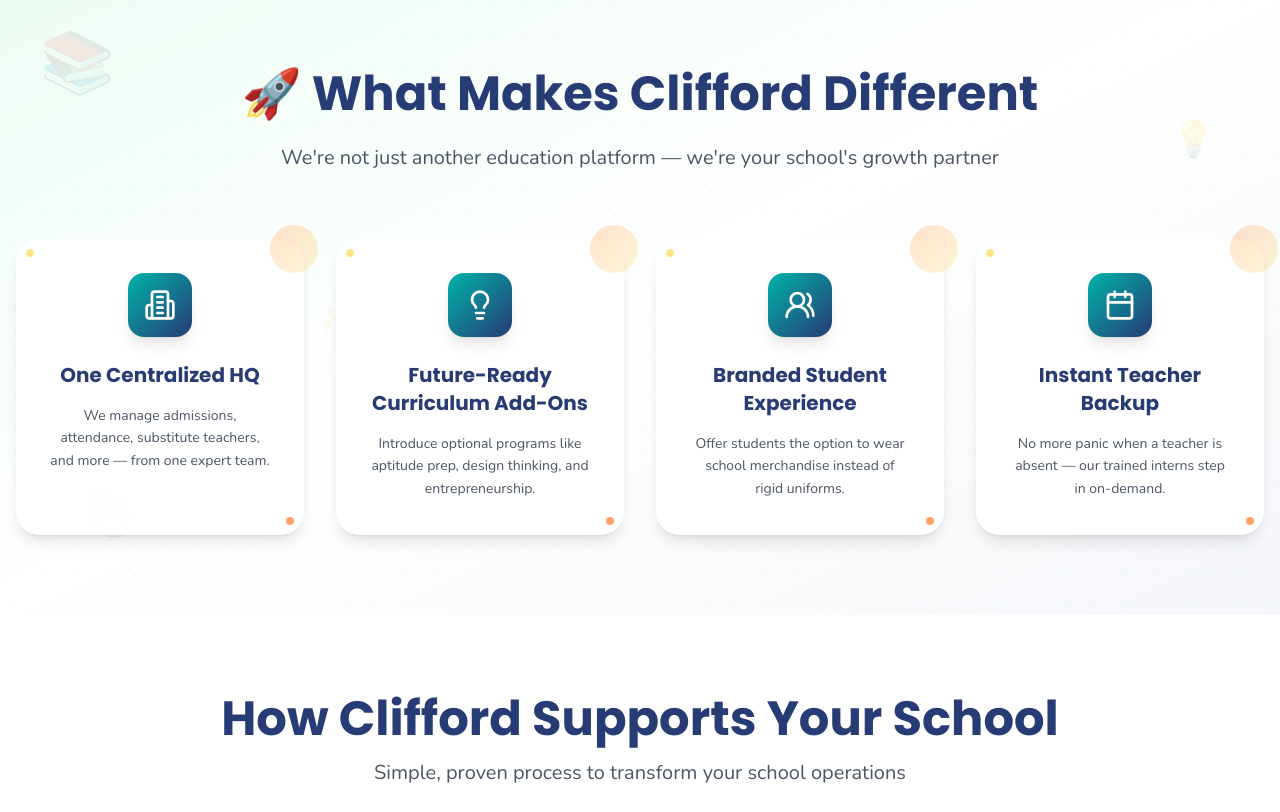
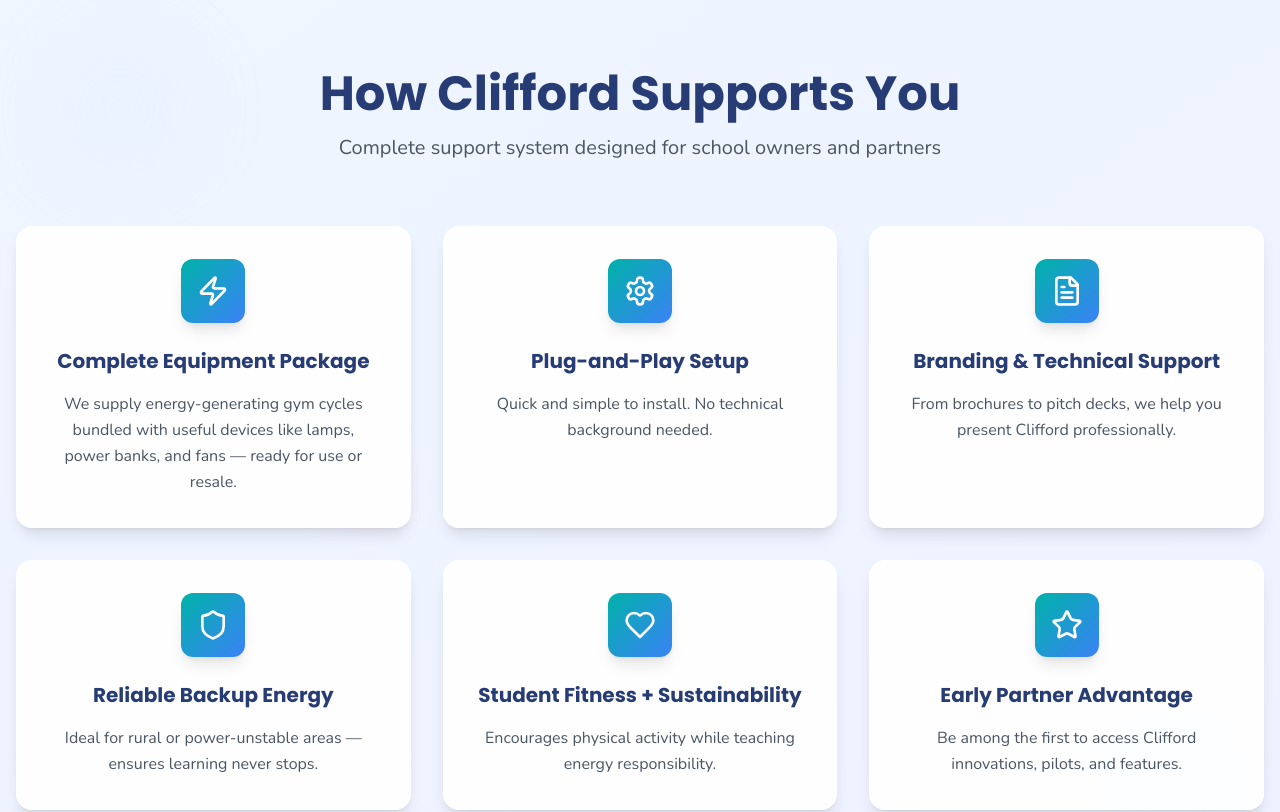
Before and after one commit to cliffford7899/school-growth-alchemy, a React (Vite) app: page / in a window 1280 px wide. Shown: the part 1520-2332 px from the top of the page. Built offline with nearby package versions, Linux system fonts and the light colour scheme.

Commit message:
Add "How Clifford Supports You" section
Adds a new section to the landing page to showcase how Clifford supports school partners, including a grid layout with cards, icons, and animations. The section is placed after the "Why Partner With Us" section.

```diff
--- /dev/null
+++ b/src/components/SupportSection.tsx
@@ -0,0 +1,96 @@
+
+import { Zap, Settings, FileText, Shield, Heart, Star } from "lucide-react";
+
+const SupportSection = () => {
+  const supportPoints = [
+    {
+      icon: Zap,
+      title: "Complete Equipment Package",
+      description: "We supply energy-generating gym cycles bundled with useful devices like lamps, power banks, and fans — ready for use or resale."
+    },
+    {
+      icon: Settings,
+      title: "Plug-and-Play Setup",
+      description: "Quick and simple to install. No technical background needed."
+    },
+    {
+      icon: FileText,
+      title: "Branding & Technical Support",
+      description: "From brochures to pitch decks, we help you present Clifford professionally."
+    },
+    {
+      icon: Shield,
+      title: "Reliable Backup Energy",
+      description: "Ideal for rural or power-unstable areas — ensures learning never stops."
+    },
+    {
+      icon: Heart,
+      title: "Student Fitness + Sustainability",
+      description: "Encourages physical activity while teaching energy responsibility."
+    },
+    {
+      icon: Star,
+      title: "Early Partner Advantage",
+      description: "Be among the first to access Clifford innovations, pilots, and features."
+    }
+  ];
+
+  return (
+    <section className="py-20 bg-gradient-to-br from-blue-50 to-indigo-50 relative overflow-hidden">
+      {/* Background decorative elements */}
+      <div className="absolute inset-0 opacity-10">
+        <div className="absolute top-10 left-10 w-40 h-40 bg-gradient-to-br from-blue-200 to-indigo-200 rounded-full blur-2xl"></div>
+        <div className="absolute bottom-10 right-10 w-32 h-32 bg-gradient-to-br from-teal-200 to-blue-200 rounded-full blur-xl"></div>
+        <div className="absolute top-1/2 left-1/4 w-24 h-24 bg-gradient-to-br from-purple-200 to-pink-200 rounded-full blur-lg"></div>
+      </div>
+
+      <div className="container mx-auto px-4 relative z-10">
+        {/* Section Title */}
+        <div className="text-center mb-16 animate-fade-in-up">
+          <h2 className="font-heading font-bold text-4xl lg:text-5xl text-brand-navy mb-4">
+            How Clifford Supports You
+          </h2>
+          <p className="font-body text-xl text-gray-600 max-w-3xl mx-auto">
+            Complete support system designed for school owners and partners
+          </p>
+        </div>
+
+        {/* Support Cards Grid */}
+        <div className="grid md:grid-cols-2 lg:grid-cols-3 gap-8 max-w-7xl mx-auto">
+          {supportPoints.map((point, index) => (
+            <div
+              key={index}
+              className="group bg-white/90 backdrop-blur-sm p-8 rounded-2xl shadow-lg hover:shadow-2xl border border-white/20 transition-all duration-300 hover:-translate-y-2 animate-fade-in-up relative overflow-hidden"
+              style={{ animationDelay: `${index * 0.1}s` }}
+            >
+              {/* Card background gradient */}
+              <div className="absolute inset-0 bg-gradient-to-br from-brand-teal/5 to-blue-500/5 opacity-0 group-hover:opacity-100 transition-opacity duration-300"></div>
+
+              <div className="relative z-10">
+                {/* Icon */}
+                <div className="w-16 h-16 bg-gradient-to-br from-brand-teal to-blue-500 rounded-xl mx-auto mb-6 flex items-center justify-center group-hover:scale-110 transition-transform duration-300 shadow-lg">
+                  <point.icon className="w-8 h-8 text-white" />
+                </div>
+
+                {/* Title */}
+                <h3 className="font-heading font-bold text-xl text-brand-navy mb-4 text-center">
+                  {point.title}
+                </h3>
+
+                {/* Description */}
+                <p className="font-body text-gray-600 leading-relaxed text-center">
+                  {point.description}
+                </p>
+              </div>
+
+              {/* Subtle bottom accent */}
+              <div className="absolute bottom-0 left-0 right-0 h-1 bg-gradient-to-r from-brand-teal to-blue-500 opacity-0 group-hover:opacity-100 transition-opacity duration-300"></div>
+            </div>
+          ))}
+        </div>
+      </div>
+    </section>
+  );
+};
+
+export default SupportSection;
--- a/src/pages/Index.tsx
+++ b/src/pages/Index.tsx
@@ -2,6 +2,7 @@
 import Navigation from "@/components/Navigation";
 import HeroSection from "@/components/HeroSection";
 import WhyPartnerSection from "@/components/WhyPartnerSection";
+import SupportSection from "@/components/SupportSection";
 import FeaturesSection from "@/components/FeaturesSection";
 import HowItWorksSection from "@/components/HowItWorksSection";
 import PartnerSection from "@/components/PartnerSection";
@@ -16,6 +17,8 @@ const Index = () => {
         <HeroSection />
 
         <WhyPartnerSection />
+
+        <SupportSection />
 
         <FeaturesSection />
 
```
